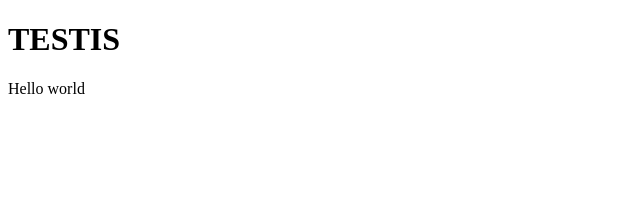
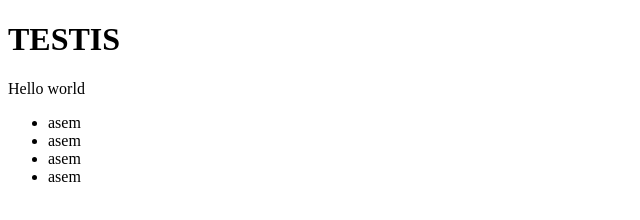
Before and after one commit to fatwaRR/testingReactJs, a plain HTML site: page index.html in a window 1280 px wide. Shown: the whole page, without its empty margins (0-640 px from the left). Drawn offline with Linux system fonts and the light colour scheme.

Commit message:
edited list

```diff
--- a/index.html
+++ b/index.html
@@ -9,5 +9,11 @@
 <body>
     <h1>TESTIS</h1>
     <div>Hello world</div>
+    <ul>
+        <li>asem</li>
+        <li>asem</li>
+        <li>asem</li>
+        <li>asem</li>
+    </ul>
 </body>
 </html>
```
